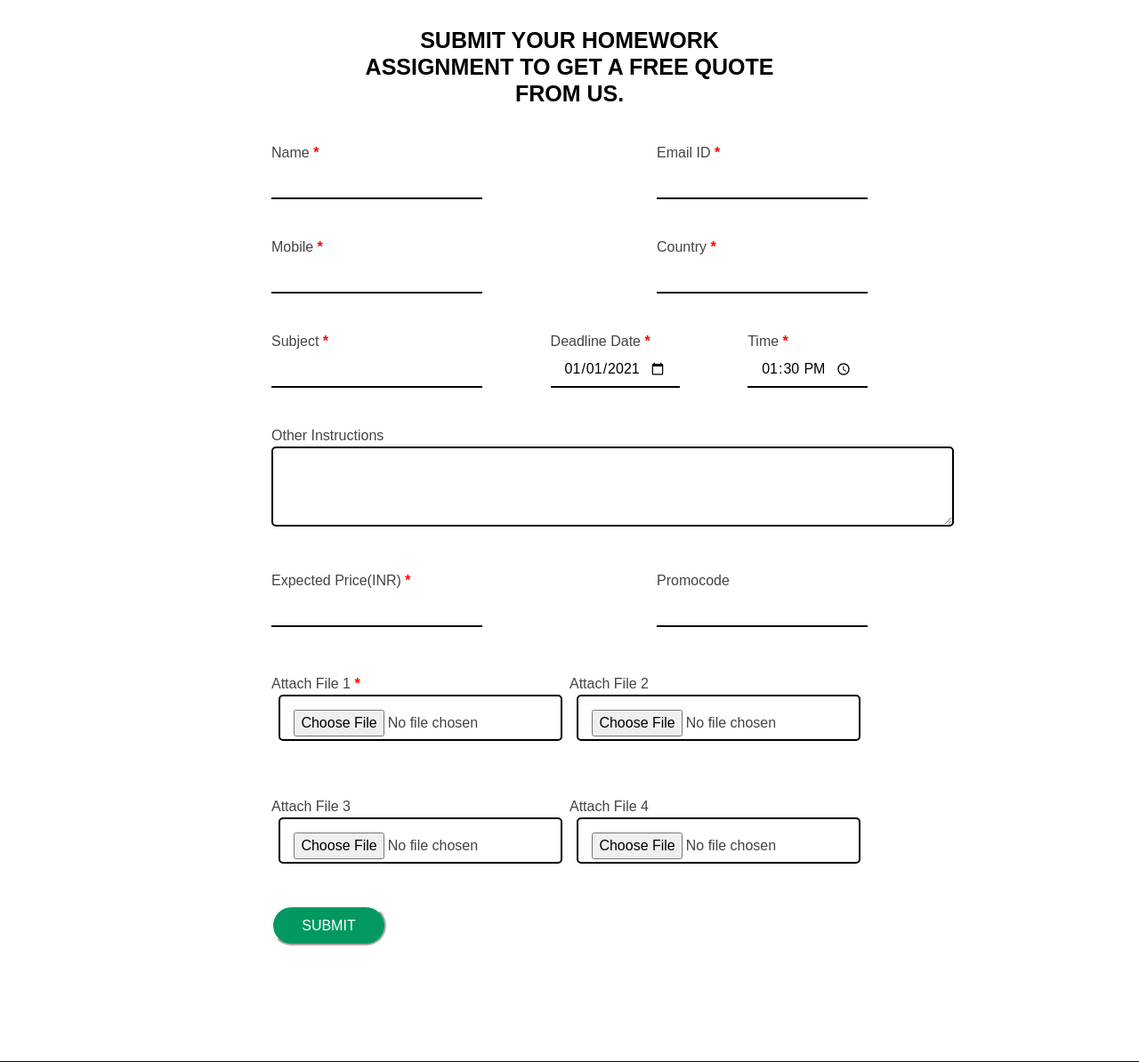
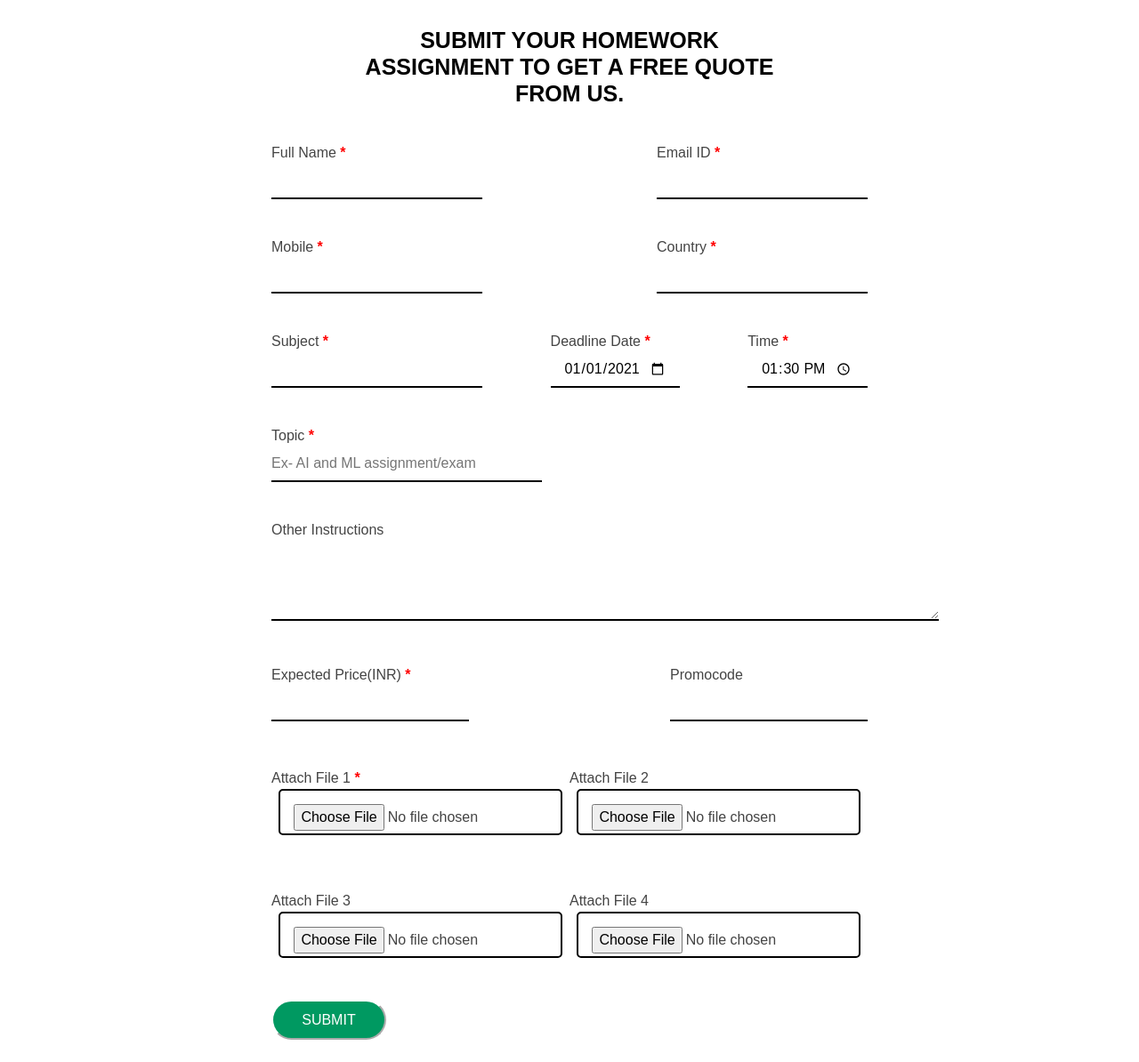
Before and after one commit to JessicaJohnBritto/LoginFTP, a Django app: page /form in a window 1280 px wide. Shown: the part 163-1357 px from the top of the page at 89% size. Run offline with Django 3.2, Linux system fonts and the light colour scheme; some libraries are stand-ins or nearby versions.

Commit message:
included topic and css for topic and change input type for number and email

```diff
--- a/templates/form.html
+++ b/templates/form.html
@@ -174,18 +174,18 @@
             <form id="f11" action="#">
               <div class="user-details">
                 <div class="input-box" id="ib1">
-                    <span class="details" style="margin-bottom: 0;">Name&nbsp;<strong style="color:red">*</strong></span>
+                    <span class="details" style="margin-bottom: 0;">Full Name&nbsp;<strong style="color:red">*</strong></span>
                     <input type="text" style="border-top: none;border-right: none; border-left: none;border-radius: 0;" required>
                 </div>
 
                 <div class="input-box" id="ib1">
                     <span class="details" style="margin-bottom: 0;">Email ID&nbsp;<strong style="color:red">*</strong></span>
-                    <input type="text" style="border-top: none;border-right: none; border-left: none;border-radius: 0;" required>
+                    <input type="email" style="border-top: none;border-right: none; border-left: none;border-radius: 0;" required>
                 </div>
 
                 <div class="input-box" id="ib1">
                     <span class="details" style="margin-bottom: 0;">Mobile&nbsp;<strong style="color:red">*</strong></span>
-                    <input type="text" style="border-top: none;border-right: none; border-left: none;border-radius: 0;" required>
+                    <input type="tel" style="border-top: none;border-right: none; border-left: none;border-radius: 0;" required>
                 </div>
 
                 <div class="input-box" id="ib1">
@@ -210,22 +210,27 @@
                 </div>
 
 
+                <div class="input-box" id="ib1">
+                    <span class="details" style="margin-bottom: 0;"> Topic&nbsp;<strong style="color:red">*</strong></span>
+                    <input type="text" style="border-top: none;border-right: none; border-left: none;border-radius: 0; width:19rem;text-align: initial;padding-left: 0;" placeholder="Ex- AI and ML assignment/exam">
+                </div>
 
                 <div class="input-box" id="ib1">
                     <span class="details" style="margin-bottom: 0;">Other Instructions</span>
 
-                    <textarea  class="area" id="w3review" name="w3review" rows="4" cols="50"></textarea>
+                    <textarea  class="area" id="w3review" name="w3review" rows="4" cols="50" style="border-top: none;border-right: none; border-left: none;border-radius: 0;text-align: initial;padding-left: 0;">
+                    </textarea>
 
                 </div>
 
                 <div class="input-box" id="ib1">
                     <span class="details" style="margin-bottom: 0;">Expected Price(INR)&nbsp;<strong style="color:red">*</strong></span>
-                    <input type="text" style="border-top: none;border-right: none; border-left: none;border-radius: 0;" required>
+                    <input type="text" style="border-top: none;border-right: none; border-left: none;border-radius: 0;text-align: initial;padding-left: 0;" required>
                 </div>
 
                 <div class="input-box" id="ib1">
                     <span class="details" style="margin-bottom: 0;">Promocode</span>
-                    <input type="text" style="border-top: none;border-right: none; border-left: none;border-radius: 0;">
+                    <input type="text" style="border-top: none;border-right: none; border-left: none;border-radius: 0;text-align: initial;padding-left: 0;">
                 </div>
             <div class="divfilebox">
                 <div class="filebox ">
```
